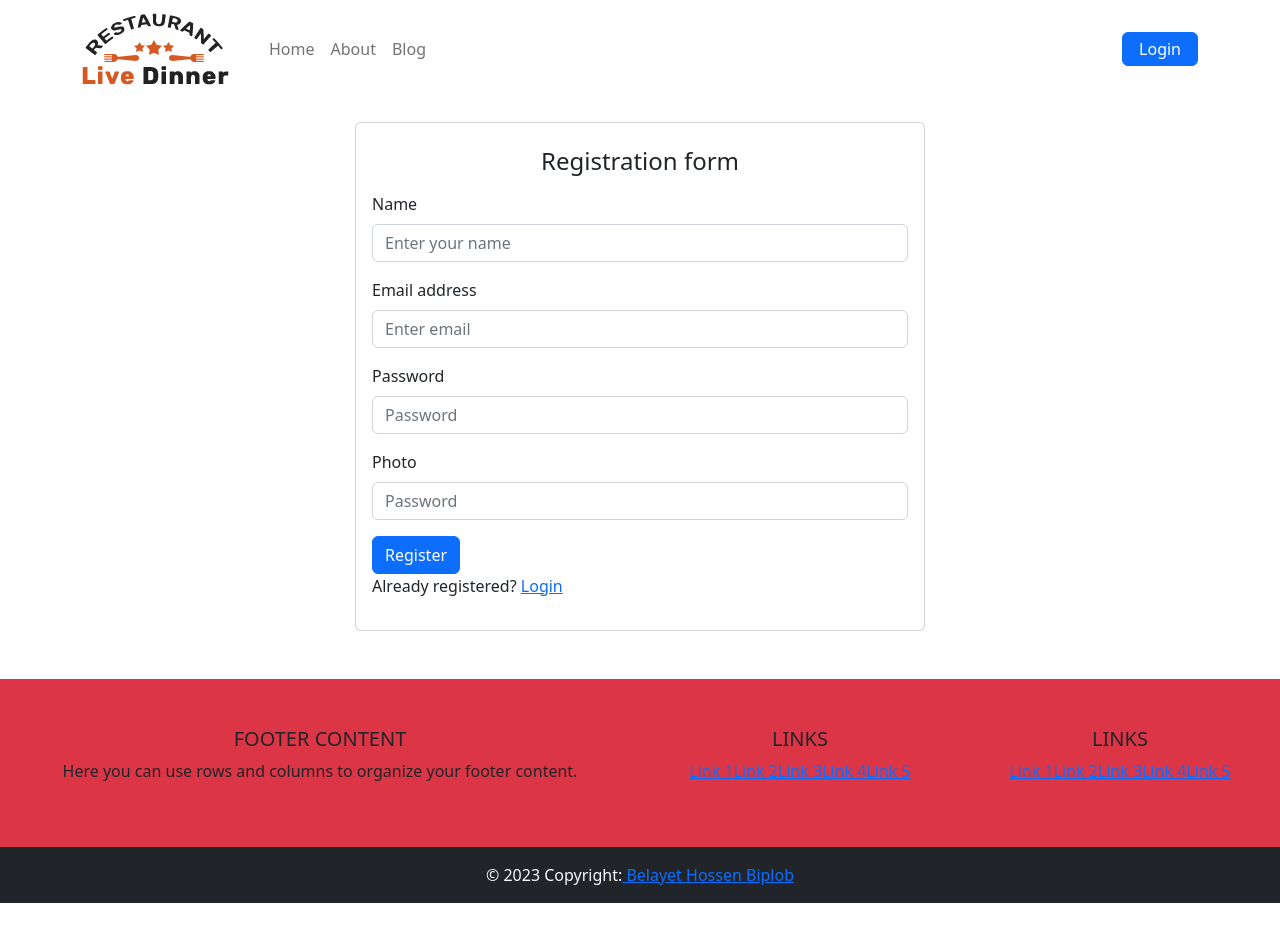
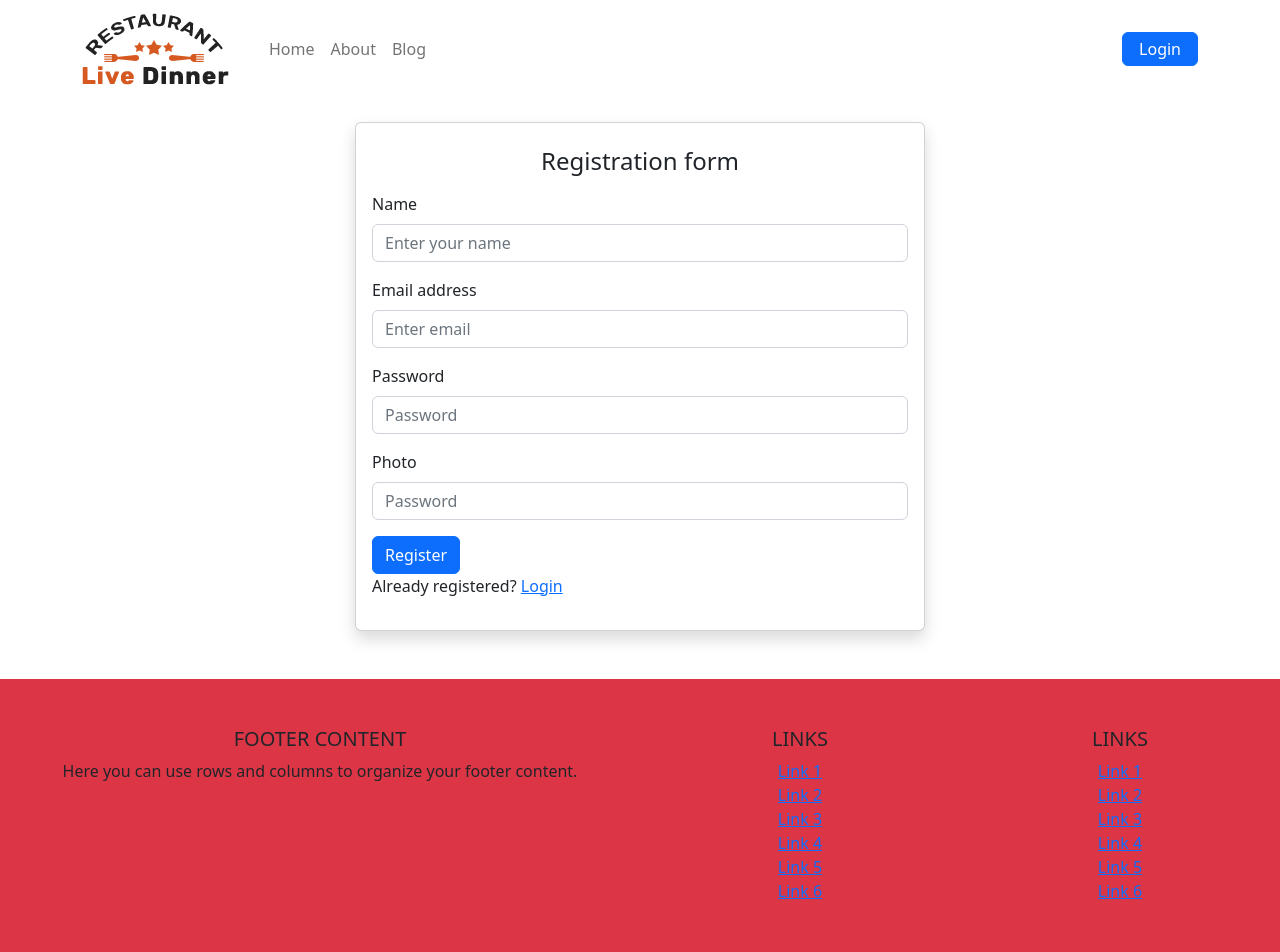
Before and after one commit to BelayetHossen/chefs-recipes-client, a React (Vite) app: page /register in a window 1280 px wide. Shown: the top 952 px of the page. Before the commit the page ends 903 px from the top, so only its background shows below. Built offline with nearby package versions, Linux system fonts and the light colour scheme; no server answers.

Commit message:
Google login system done

```diff
--- a/package.json
+++ b/package.json
@@ -10,6 +10,7 @@
     "preview": "vite preview"
   },
   "dependencies": {
+    "@react-icons/all-files": "^4.1.0",
     "bootstrap": "^5.2.3",
     "firebase": "^9.21.0",
     "localforage": "^1.10.0",
@@ -17,6 +18,7 @@
     "react": "^18.2.0",
     "react-bootstrap": "^2.7.4",
     "react-dom": "^18.2.0",
+    "react-icons": "^4.8.0",
     "react-router-dom": "^6.11.0",
     "react-toastify": "^9.1.2",
     "sort-by": "^1.2.0"
--- a/src/contents/layouts/Footer.jsx
+++ b/src/contents/layouts/Footer.jsx
@@ -17,29 +17,31 @@ const Footer = () => {
                         <div className="col-md-3 mb-md-0 mb-3">
                             <h5 className="text-uppercase">Links</h5>
                             <ul className="list-unstyled">
-                                <Link>Link 1</Link>
-                                <Link>Link 2</Link>
-                                <Link>Link 3</Link>
-                                <Link>Link 4</Link>
-                                <Link>Link 5</Link>
+                                <li><Link>Link 1</Link></li>
+                                <li><Link>Link 2</Link></li>
+                                <li><Link>Link 3</Link></li>
+                                <li><Link>Link 4</Link></li>
+                                <li><Link>Link 5</Link></li>
+                                <li><Link>Link 6</Link></li>
                             </ul>
                         </div>
 
                         <div className="col-md-3 mb-md-0 mb-3">
                             <h5 className="text-uppercase">Links</h5>
                             <ul className="list-unstyled">
-                                <Link>Link 1</Link>
-                                <Link>Link 2</Link>
-                                <Link>Link 3</Link>
-                                <Link>Link 4</Link>
-                                <Link>Link 5</Link>
+                                <li><Link>Link 1</Link></li>
+                                <li><Link>Link 2</Link></li>
+                                <li><Link>Link 3</Link></li>
+                                <li><Link>Link 4</Link></li>
+                                <li><Link>Link 5</Link></li>
+                                <li><Link>Link 6</Link></li>
                             </ul>
                         </div>
                     </div>
                 </div>
 
                 <div className="footer-copyright text-center text-light py-3 bg-dark">© 2023 Copyright:
-                    <Link to="https://bhtechit.com/"> Belayet Hossen Biplob</Link>
+                    <Link href="https://bhtechit.com/"> Belayet Hossen Biplob</Link>
                 </div>
 
             </footer>
--- a/src/contents/pages/Login.jsx
+++ b/src/contents/pages/Login.jsx
@@ -2,10 +2,12 @@ import React, { useContext, useState } from 'react';
 import { Alert, Button, Form } from 'react-bootstrap';
 import { Link, useLocation, useNavigate } from 'react-router-dom';
 import { AuthContext } from '../../providers/AuthProvider';
+import { FaGoogle } from "@react-icons/all-files/fa/FaGoogle";
+import { FaGithub } from "@react-icons/all-files/fa/FaGithub";
 
 const Login = () => {
     const [show, setShow] = useState(true);
-    const { loginEmailPassword, user } = useContext(AuthContext);
+    const { loginEmailPassword, user, loginGoogle } = useContext(AuthContext);
 
     const navigate = useNavigate();
     const location = useLocation();
@@ -36,12 +38,24 @@ const Login = () => {
             })
     }
 
+    const LoginGoogleHandler = () => {
+        loginGoogle()
+            .then(result => {
+                const loggedUser = result.user;
+                console.log(loggedUser)
+                navigate(from, { replace: true })
+            })
+            .catch(error => {
+                console.log(error);
+            })
+    }
+
     return (
         <div className='container'>
 
 
             <div className="row">
-                <div className="col-md-6 m-auto card p-3 my-4">
+                <div className="col-md-6 m-auto card p-3 my-4 shadow">
                     {
                         location.state && <Alert variant="danger" onClose={() => setShow(false)} dismissible>
                             <Alert.Heading>You have to login must!</Alert.Heading>
@@ -66,6 +80,14 @@ const Login = () => {
                         </Button>
                         <p>New to our restaurant? <Link to="/register">Register</Link></p>
                     </Form>
+                    <div className="d-flex justify-content-around">
+                        <Button variant="danger" onClick={LoginGoogleHandler}>
+                            <FaGoogle /> Login with google
+                        </Button>
+                        <Button variant="dark">
+                            <FaGithub /> Login with github
+                        </Button>
+                    </div>
                 </div>
             </div>
         </div>
--- a/src/contents/pages/Register.jsx
+++ b/src/contents/pages/Register.jsx
@@ -25,7 +25,7 @@ const Register = () => {
     return (
         <div className='container'>
             <div className="row">
-                <div className="col-md-6 m-auto card p-3 my-4">
+                <div className="col-md-6 m-auto card p-3 my-4 shadow">
                     <h4 className='p-2 text-center'>Registration form</h4>
                     <Form onSubmit={submitRegister}>
                         <Form.Group className="mb-3" controlId="name">
--- a/src/providers/AuthProvider.jsx
+++ b/src/providers/AuthProvider.jsx
@@ -1,8 +1,8 @@
 import React, { createContext, useEffect, useState } from 'react';
-import { createUserWithEmailAndPassword, getAuth, onAuthStateChanged, signInWithEmailAndPassword, signOut } from "firebase/auth";
+import { GoogleAuthProvider, createUserWithEmailAndPassword, getAuth, onAuthStateChanged, signInWithEmailAndPassword, signInWithPopup, signOut } from "firebase/auth";
 import app from '../firebase/config';
 
-
+const provider = new GoogleAuthProvider();
 export const AuthContext = createContext(null);
 
 const auth = getAuth(app);
@@ -20,6 +20,11 @@ const AuthProvider = ({ children }) => {
     const loginEmailPassword = (email, password) => {
         setLoading(true);
         return signInWithEmailAndPassword(auth, email, password);
+    }
+
+    const loginGoogle = () => {
+        setLoading(true);
+        return signInWithPopup(auth, provider);
     }
 
     const logOut = () => {
@@ -43,6 +48,7 @@ const AuthProvider = ({ children }) => {
         user,
         createUser,
         loginEmailPassword,
+        loginGoogle,
         loading,
         logOut
     }
```
Also changed, not shown: 1 other file (tests, documents, lock files or other folders).
